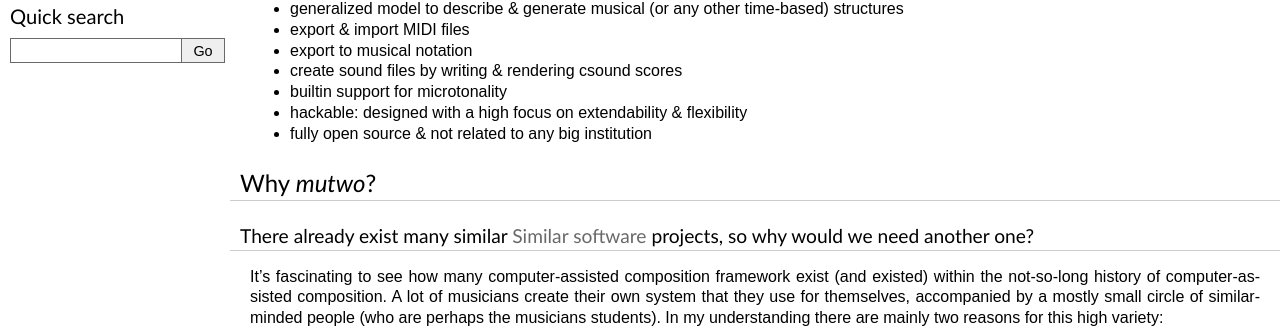
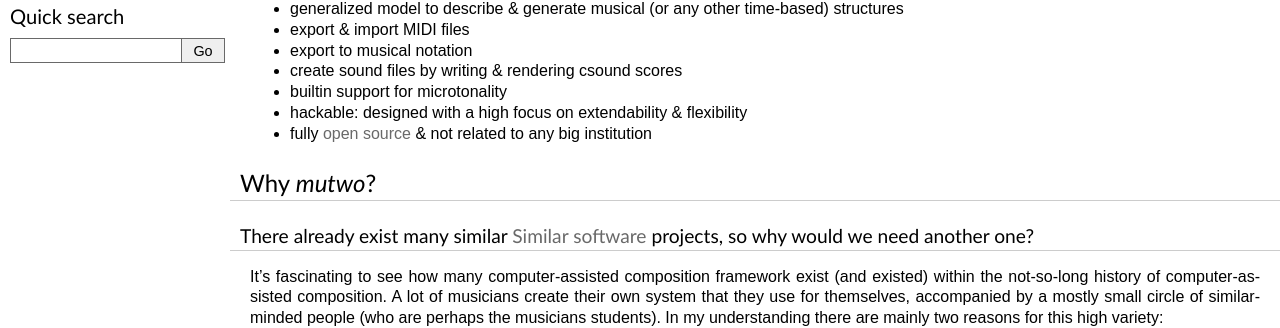
Before and after one commit to mutwo-org/mutwo-org.github.io, a Sphinx documentation site: the page built from documentation/index.rst, in a window 1280 px wide. Shown: the part 224-552 px from the top of the page. Built offline with Sphinx 7.4.7, drawn with Linux system fonts in a browser that asks for light colours; pages that are not in the unit, such as notebooks, are missing from menus; part of the change alters nothing that is shown.

```diff
--- a/documentation/index.rst
+++ b/documentation/index.rst
@@ -18,7 +18,7 @@ The general design philosophy stresses out the independence and freedom of the u
 - create sound files by writing & rendering csound scores
 - builtin support for microtonality
 - hackable: designed with a high focus on extendability & flexibility
-- fully open source & not related to any big institution
+- fully `open source <https://github.com/mutwo-org>`_ & not related to any big institution
 
 Why *mutwo*?
 ############
```
